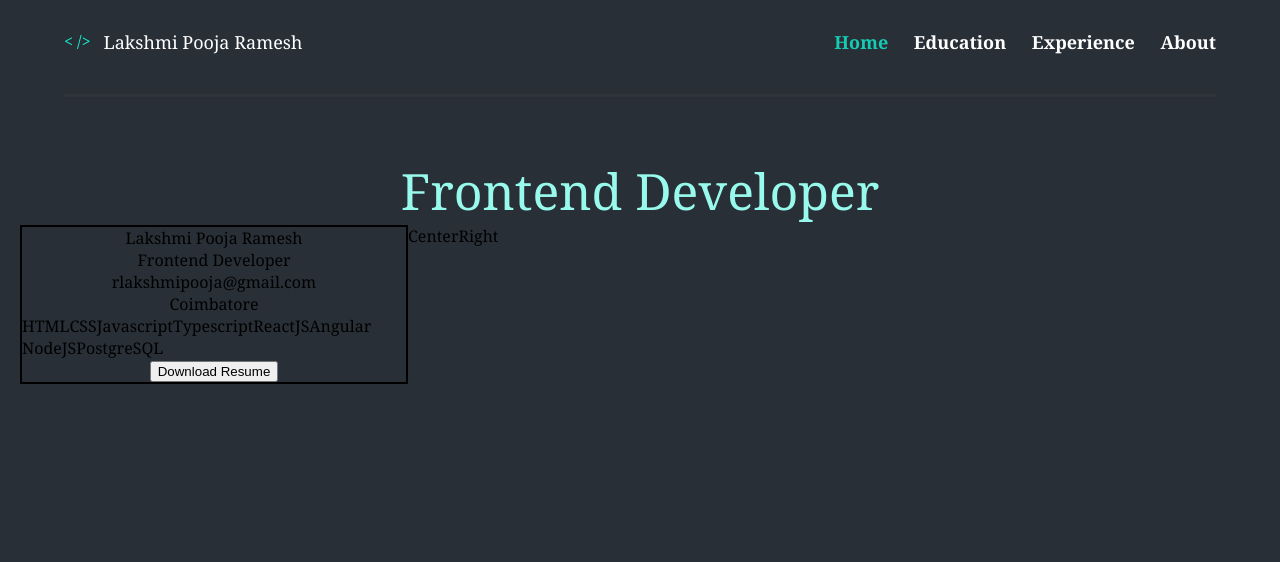
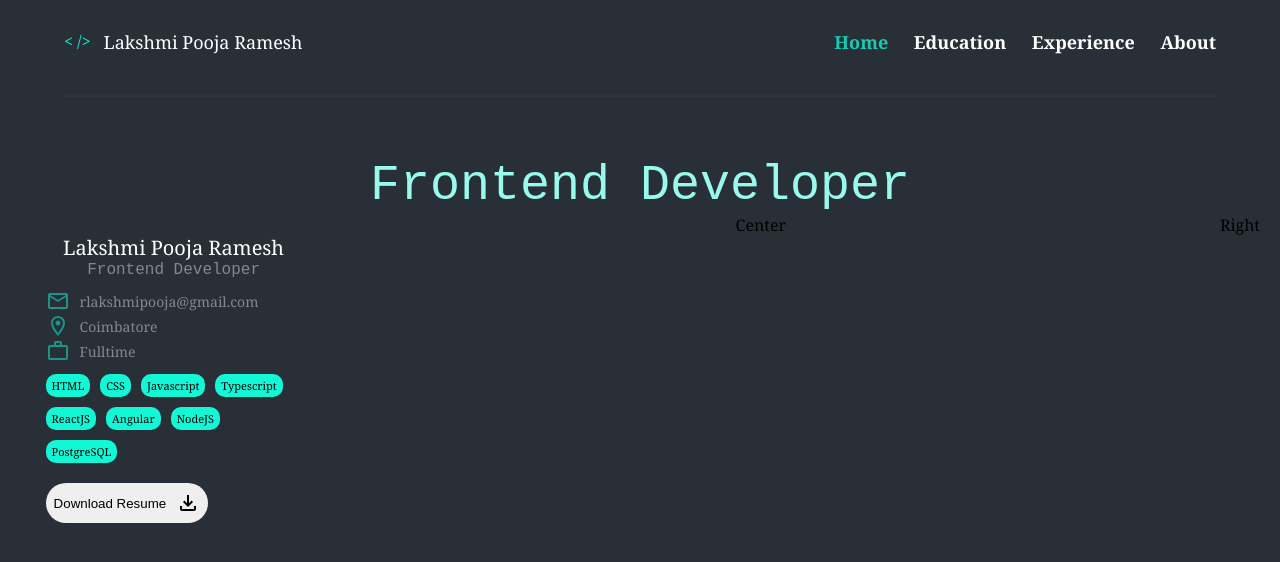
Before and after one commit to rlakshmipooja/Lakshmi-Pooja-Portfolio, a React (Create React App) app: page / in a window 1280 px wide. Shown: the top 562 px of the page. Built offline with nearby package versions, Linux system fonts and the light colour scheme.

Commit message:
left panel css updates

```diff
--- a/package.json
+++ b/package.json
@@ -3,6 +3,10 @@
   "version": "0.1.0",
   "private": true,
   "dependencies": {
+    "@emotion/react": "^11.13.3",
+    "@emotion/styled": "^11.13.0",
+    "@mui/icons-material": "^6.0.1",
+    "@mui/material": "^6.0.1",
     "@testing-library/jest-dom": "^5.17.0",
     "@testing-library/react": "^13.4.0",
     "@testing-library/user-event": "^13.5.0",
--- a/src/assets/jsons/text.json
+++ b/src/assets/jsons/text.json
@@ -3,6 +3,7 @@
     "designation": "Frontend Developer",
     "email": "rlakshmipooja@gmail.com",
     "city": "Coimbatore",
+    "workType": "Fulltime",
     "skills": ["HTML", "CSS", "Javascript", "Typescript", "ReactJS", "Angular", "NodeJS", "PostgreSQL"],
     "tag": "< />"
 }
--- a/src/components/Home/Home.css
+++ b/src/components/Home/Home.css
@@ -1,22 +1,61 @@
-.homeContainer{
+.homeContainer {
     padding: 20px;
 }
 
-.designation{
+.designation {
     color: #98faec;
     font-size: 50px;
+    font-family: 'Courier New', Courier, monospace;
 }
 
-.innerContainer{
+.innerContainer {
     display: flex;
+    justify-content: space-between;
 }
 
-.leftContainer{
-    border: 2px solid black;
-    width: 30vw;
+.leftContainer {
+    width: 20vw;
+    margin-left: 2vw;
+
+    .name {
+        color: white;
+        font-size: 20px;
+        padding: 20px 0px 0px;
+    }
+
+    .designation {
+        font-family: 'Courier New', Courier, monospace;
+        font-size: medium;
+        padding-bottom: 10px;
+        color: #85888c;
+    }
+
+    .detailsContainer {
+        display: flex;
+        gap: 10px;
+
+        .detailsIcon{
+            color: #1c9588;
+        }
+
+        .details {
+            padding: 3px 0px;
+            color: #85888c;
+            font-size: 14px;
+        }
+    }
 }
 
-.skills{
+.skills {
     display: flex;
+    gap: 10px;
     flex-wrap: wrap;
+    padding-top: 10px;
+
+    .skillCard{
+        background-color: #12f7d6;
+        font-size: 11px;
+        border-radius: 10px;
+        padding: 4px 6px;
+    }
 }
--- a/src/components/Home/Home.jsx
+++ b/src/components/Home/Home.jsx
@@ -1,4 +1,7 @@
 import React from 'react';
+import EmailOutlinedIcon from '@mui/icons-material/EmailOutlined';
+import LocationOnOutlinedIcon from '@mui/icons-material/LocationOnOutlined';
+import WorkOutlineOutlinedIcon from '@mui/icons-material/WorkOutlineOutlined';
 
 import data from '../../assets/jsons/text.json'
 
@@ -13,16 +16,28 @@ function Home() {
             <div className='designation'>{data.designation}</div>
             <div className='innerContainer'>
                 <div className='leftContainer'>
-                    <div>{data.name}</div>
-                    <div>{data.designation}</div>
-                    <div>{data.email}</div>
-                    <div>{data.city}</div>
+                    <div className='name'>{data.name}</div>
+                    <div className='designation'>{data.designation}</div>
+                    <div>
+                        <div className='detailsContainer'>
+                            <EmailOutlinedIcon className='detailsIcon'/>
+                            <div className='details'>{data.email}</div>
+                        </div>
+                        <div className='detailsContainer'>
+                            <LocationOnOutlinedIcon className='detailsIcon'/>
+                            <div className='details'>{data.city}</div>
+                        </div>
+                        <div className='detailsContainer'>
+                            <WorkOutlineOutlinedIcon className='detailsIcon'/>
+                            <div className='details'>{data.workType}</div>
+                        </div>
+                    </div>
                     <div className='skills'>
                         {skills.map((skill, index) => {
-                            return <div key={index}>{skill}</div>
+                            return <div className='skillCard' key={index}>{skill}</div>
                         })}
                     </div>
-                    <Resume/>
+                    <Resume />
                 </div>
                 <div>Center</div>
                 <div>Right</div>
--- /dev/null
+++ b/src/components/Resume/Resume.css
@@ -0,0 +1,17 @@
+.resumeDownloadContainer{
+    margin: 20px 0;
+
+    .resumeDownloadAnchor{
+        text-decoration: none;
+
+        .resumeDownloadButton{
+            height: 40px;
+            border: none;
+            border-radius: 40px;
+            display: flex;
+            align-items: center;
+            gap: 10px;
+            padding: 8px;
+        }
+    }
+}
--- a/src/components/Resume/Resume.jsx
+++ b/src/components/Resume/Resume.jsx
@@ -1,13 +1,21 @@
 import React from 'react';
+import FileDownloadOutlinedIcon from '@mui/icons-material/FileDownloadOutlined';
+
+import './Resume.css'
 
 function Resume() {
 
     return (
-        <a href='/files/resume.pdf' download >
-            <button>
-                Download Resume
-            </button>
-        </a>
+        <div className='resumeDownloadContainer'>
+            <a href='/files/resume.pdf' download className='resumeDownloadAnchor'>
+                <button className='resumeDownloadButton'>
+                    <span>
+                        Download Resume
+                    </span>
+                    <FileDownloadOutlinedIcon />
+                </button>
+            </a>
+        </div>
     )
 }
 
```
Also changed, not shown: 1 other file (tests, documents, lock files or other folders).
